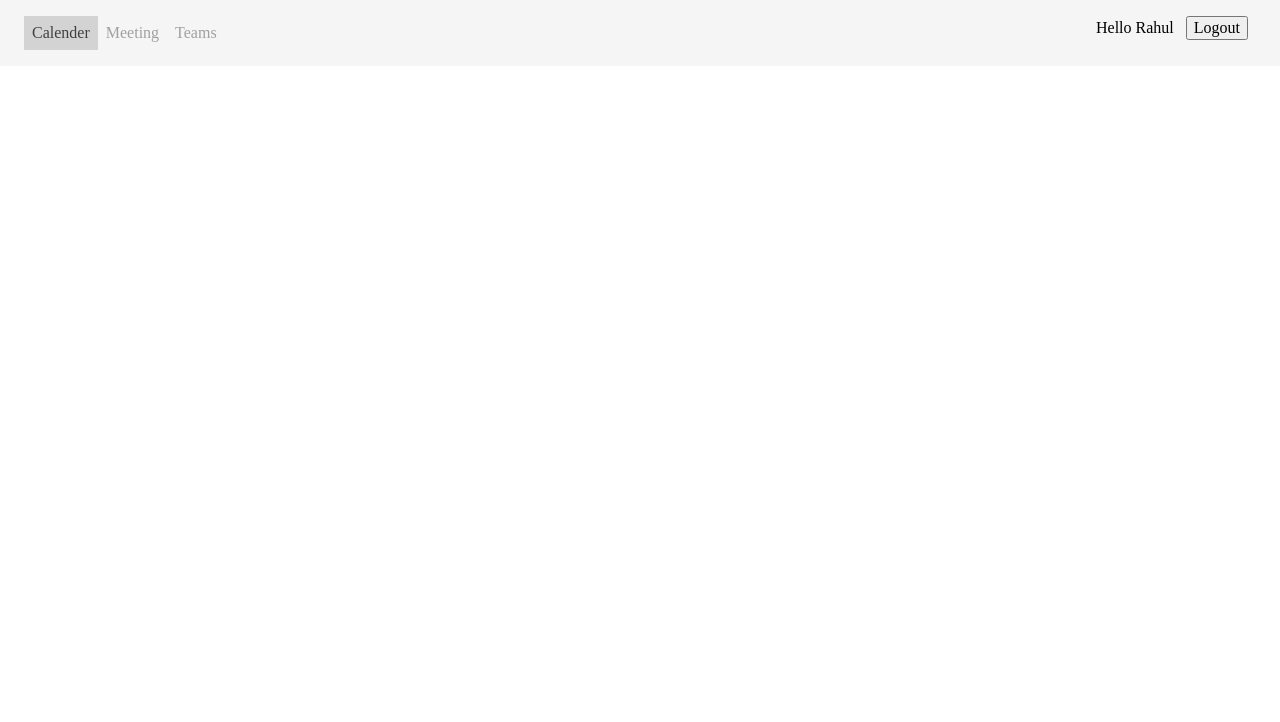
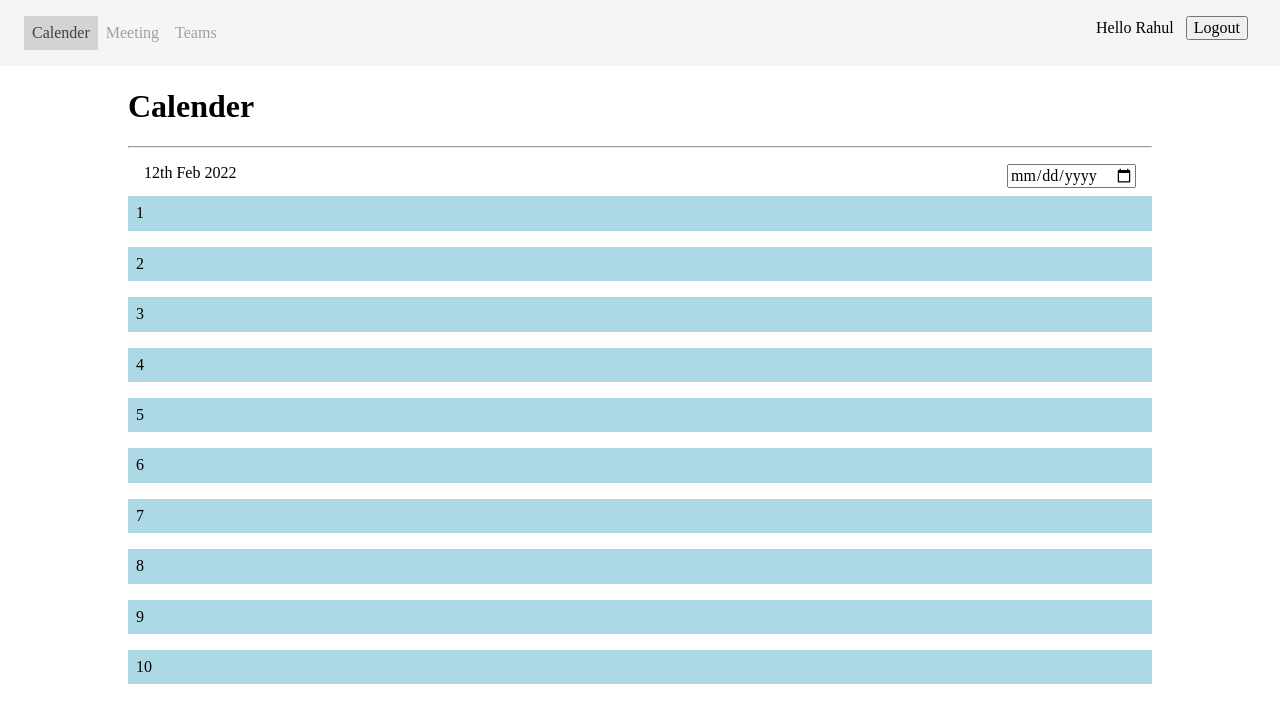
Before and after one commit to rahul7045/MeetingsApp, a plain HTML site: page index.html in a window 1280 px wide. Drawn offline with Linux system fonts and the light colour scheme.

Commit message:
calender page added

```diff
--- a/css/calender.css
+++ b/css/nav.css
@@ -68,5 +68,4 @@ a:hover{
 }
 
 
-
 }
--- /dev/null
+++ b/css/pages/calender.css
@@ -0,0 +1,43 @@
+.container{
+    width: 80%;;
+    margin: 0 auto;
+}
+
+.visually-hidden {
+    position: absolute !important;
+    top: auto;
+    width: 1px;
+    height: 1px;
+    overflow: hidden;
+    white-space: nowrap;
+}
+
+.main{
+    display: flex;
+    justify-content: space-between;
+    padding: 0.5em 1em;
+
+}
+
+.date-float-right{
+    float: right;
+}
+
+.date-float-left{
+    float: left;
+}
+
+.date-box{
+    display: flex;
+    flex-direction: column;
+    gap: 1em;
+    margin: 0 auto;
+}
+
+.box{
+    background-color: lightblue;
+    min-width: 90%;
+    padding: 0.5em;
+
+
+}
--- a/index.html
+++ b/index.html
@@ -6,12 +6,18 @@
     <meta name="viewport" content="width=device-width, initial-scale=1.0">
     <link rel="stylesheet" href="../external css/normalize.css" />
     <link rel="stylesheet" href="../css/utils.css" />
-    <link rel="stylesheet" href="css/calender.css" />
+    <link rel="stylesheet" href="css/nav.css" />
+    <link rel="stylesheet" href="css/nav.css" />
+    <link rel="stylesheet" href="css/pages/calender.css" />
+
+    <script defer src="js/nav-toggle.js"></script>
+
     <title>Calender</title>
 </head>
 <body>
+
 <nav class="main-menu">
-  <div class="left-nav">
+    <div class="left-nav ">
        <span class="d-bg-none">Meeting App</span>
             <ul class="nav list-unstyled d-bg-block">
                 <li> <a href="" class="active"> Calender</a></li>
@@ -21,12 +27,55 @@
     </div>
     <div class="right-nav">
         <ul class="list-unstyled">
-        <li> <button class="d-bg-none" type="button">Menu</button>
+            <li> <button id="menu-toggler" class="d-bg-none" type="button">Menu</button>
                 <span class="d-bg-block">   <span class=>Hello Rahul </span> <span class="p-1"> <button type="button">Logout</button> </span></span>
             </li>
         </ul>
     </div>
 </nav>
-    <main></main>
+
+            <!--         Main Container      -->
+    <main class="container">
+  <h1>Calender</h1>
+  <hr/>
+  <!-- <div class="main">
+    <div>
+   <span class="date-float-left"><h2>12th Feb 2022</h2>  </span>
+    <span class="date-float-right">
+      <form action="">
+        <label class="visually-hidden" for="date">Birthday:</label>
+        <input type="date" id="date" name="date">
+      </form>
+   </span>
+</div>
+
+  </div> -->
+
+  <div class="main">
+    <div class="date-float-left">12th Feb 2022</div>
+    <div class="date-float-right">
+        <form action="" method="get">
+            <label class="visually-hidden" for="date">Birthday:</label>
+            <input type="date" id="date" name="date">
+          </form>
+    </div>
+
+  </div>
+  <div class="date-box">
+    <div class="box">1</div>
+    <div class="box">2</div>
+    <div class="box">3</div>
+    <div class="box">4</div>
+    <div class="box">5</div>
+    <div class="box">6</div>
+    <div class="box">7</div>
+    <div class="box">8</div>
+    <div class="box">9</div>
+    <div class="box">10</div>
+
+
+</div>
+
+    </main>
 </body>
 </html>
--- /dev/null
+++ b/js/nav-toggle.js
@@ -0,0 +1,6 @@
+const menuToggler = document.getElementById( 'menu-toggler' );
+const leftNav = document.querySelector( '.left-nav' );
+
+menuToggler.onclick = function() {
+    leftNav.classList.toggle( 'd-sm-none' );
+};
```
Lines whose indentation alone changed are shown as unchanged.
